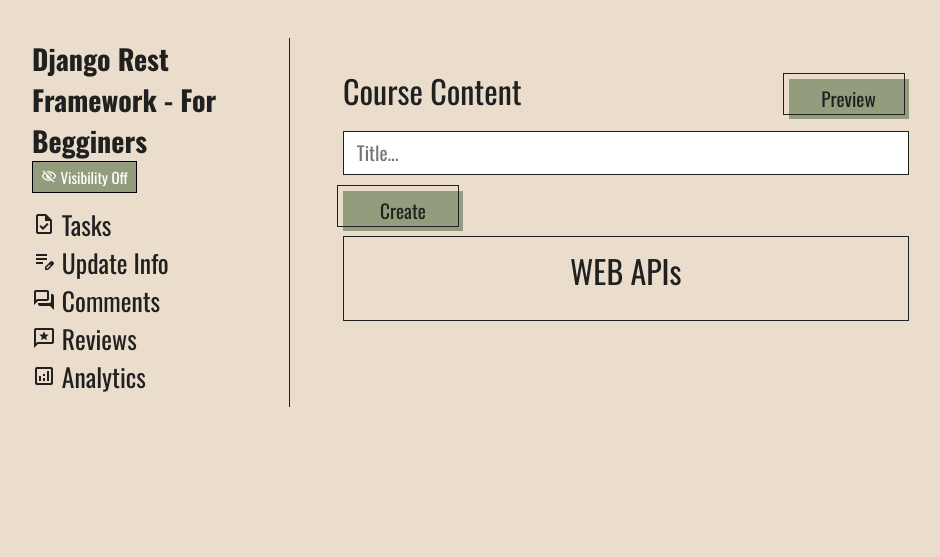
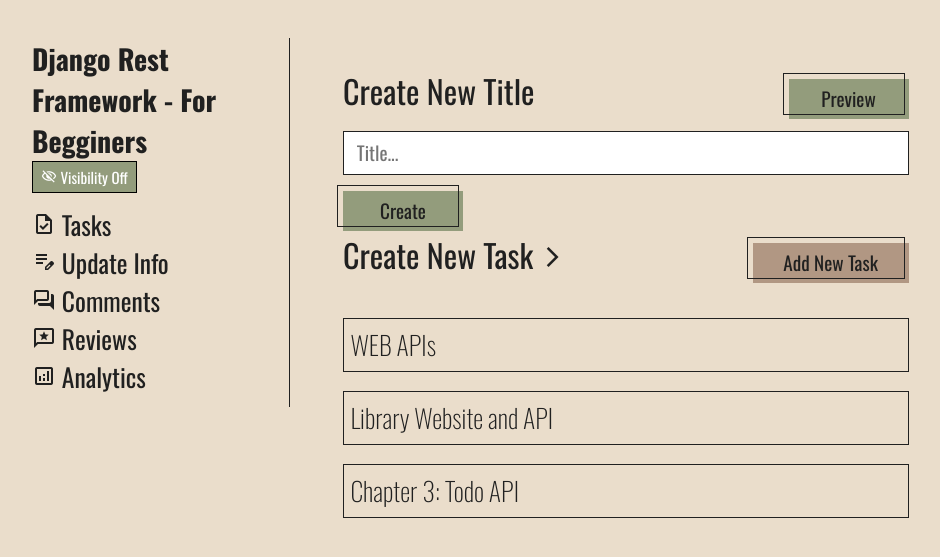
Before and after one commit to Jaswine/courses-platform, a Django app: a page that uses templates/index.html in a window 1280 px wide. Shown: the part 60-617 px from the top of the page, without its empty margins (30-970 px from the left). Run offline with Django 4.2, Linux system fonts and the light colour scheme; data comes from the database, SQL or seed files in the repository.

Commit message:
14 - Now U can add Title & Tasks, but i think i need rewrite it )

```diff
--- a/course/models.py
+++ b/course/models.py
@@ -51,17 +51,6 @@ class Course(models.Model):
     def __str__(self):
         return self.title
 
-#!  ____________TITLE FOR CHAPTER COURSE_____________
-class CourseTitle(models.Model):
-    course = models.ForeignKey(Course, on_delete=models.CASCADE)
-    title = models.CharField(max_length=255)
-    place = models.IntegerField(default=0, blank=True)
-
-    public = models.BooleanField(default=False)
-
-    def __str__(self):
-        return self.title
-
 #! Course Task
 class CourseTask(models.Model):
 
@@ -71,51 +60,47 @@ class CourseTask(models.Model):
         ('test', 'test'),
         ('text','text')
     )
-
-    courseTitle = models.ForeignKey(CourseTitle, on_delete=models.CASCADE)
-    task = models.CharField(max_length=10, choices=TASKSTYPE)
+    course = models.ForeignKey(Course, on_delete=models.CASCADE, default=None)
+    # courseTitle = models.ForeignKey(CourseTitle, on_delete=models.CASCADE)
+    task = models.CharField(max_length=10, choices=TASKSTYPE, blank=True)
     title = models.CharField(max_length=100)
-    description = models.TextField(blank=True)
+    description = models.TextField(blank=True, max_length=500)
 
     video = models.FileField(upload_to='videos', blank=True, null=True)
     body = models.TextField(blank=True, null=True)
     codeAnswer = models.TextField(blank=True, null=True)
     text = models.TextField(blank=True, null=True)
 
-    place = models.IntegerField(default=0, blank=True) #! FOR SORTING
-
     public = models.BooleanField(default=False)
 
     @classmethod
-    def video_task(cls, title, description, video, public, place):
+    def video_task(cls, title, description, video, public):
         return CourseTask.objects.create(
             task = "video",
             title = title,
             description = description,
             video = video,
             public = public,
-            place = place
         )
 
     @classmethod
-    def code_task(cls, title, description, codeAnswer, public, place):
+    def code_task(cls, title, description, codeAnswer, public):
         return CourseTask.objects.create(
             task = 'code',
             title = title,
             description = description,
             codeAnswer = codeAnswer,
             public = public,
-            place = place
         )
 
     @classmethod
-    def article_task(cls, title, description, public, place):
+    def article_task(cls, title, description, body, public):
         return CourseTask.objects.create(
             task = 'text',
             title = title,
             description = description,
+            body = body,
             public = public,
-            place = place
         )
 
     created = models.DateTimeField(auto_now_add=True)
@@ -123,6 +108,18 @@ class CourseTask(models.Model):
 
     class Meta:
         ordering = ['-updated', '-created']
+
+    def __str__(self):
+        return self.title
+
+#!  ____________TITLE FOR CHAPTER COURSE_____________
+class CourseTitle(models.Model):
+    course = models.ForeignKey(Course, on_delete=models.CASCADE)
+    title = models.CharField(max_length=255)
+    place = models.IntegerField(default=0, blank=True)
+    tasks = models.ManyToManyField(CourseTask)
+
+    public = models.BooleanField(default=False)
 
     def __str__(self):
         return self.title
--- a/course/templates/course/create/CreateCourse.html
+++ b/course/templates/course/create/CreateCourse.html
@@ -66,7 +66,7 @@
 </div>
 
 <script>
-    const course_fields = document.querySelectorAll('.course_field')
+   /* const course_fields = document.querySelectorAll('.course_field')
 
     for (let i = 0; i < course_fields.length; i++) {
         course_fields[i].addEventListener('change', () => {
@@ -83,6 +83,6 @@
         for (let i = 0; i < course_fields.length; i++) {
             course_fields[i].value= localStorage.removeItem(`LocalElement${i}`);
         }
-    })
+    })*/
 </script>
 {% endblock content %}
--- a/course/templates/course/panel/components/TasksPanel.html
+++ b/course/templates/course/panel/components/TasksPanel.html
@@ -1,6 +1,6 @@
 <div class="page__article__form update_course">
     <div class="update__course__header">
-        <h2>Course Content </h2>
+        <h2>Create New Title </h2>
         <a href="{% url 'courses:course' course.slug %}" class="btn">Preview</a>
     </div>
     <form
@@ -16,11 +16,28 @@
             >
             <button type="submit" class="btn">Create</button>
     </form>
+    <div class="update__course__header">
+        <h2>Create New Task
+            <span class="material-symbols-outlined">
+            arrow_forward_ios
+            </span>
+        </h2>
+        <a href="{% url  'courses:create-task' course.slug %}" class="btn btn-delete btn-big">Add New Task</a>
+    </div>
+
     <div class="tasks">
         {% for CourseTitle in CourseTitles  %}
-          <div class="task tag">
-            <h2>{{CourseTitle.title}}</h2>
-            <div></div>
+          <div class="task">
+            <div class="task__title">
+                <span>{{ CourseTitle.title }}</span>
+            </div>
+            <div class="in__task">
+                {% for task in  CourseTitle.CourseTask %}
+                <div class="task__title task__exercises">
+                    <h3>{{ task.title }}</h3>
+                </div>
+                {% endfor %}
+            </div>
           </div>
         {% endfor %}
     </div>
--- a/course/templates/course/panel/components/UpdateInfoPanel.html
+++ b/course/templates/course/panel/components/UpdateInfoPanel.html
@@ -9,7 +9,6 @@
             type="text"
             name="title"
             placeholder="ur title..."
-            id="title"
             class="course_field"
             value="{{course.title}}"
         >
@@ -31,7 +30,6 @@
         <textarea
             name="about"
             placeholder="U need to talk about ur course"
-            id="about"
             class="course_field"
         >{{course.about}}</textarea>
         <label for="">What Are other people will learn on this course?</label>
@@ -39,7 +37,6 @@
             name="WhatAreUWillLearn"
             class="course_field"
             placeholder="What Are other people will learn on this course? "
-            id = "WhatAreUWillLearn"
         >{{course.whatAreUWillLearn}}</textarea>
         <label for="">Task Level</label>
         <select name="level">
@@ -53,7 +50,6 @@
             name="InitialRequirements"
             placeholder="Initial Requirements"
             class="course_field"
-            id = 'InitialRequirements'
             value="{{ course.initialRequirements }}"
         />
         <div class="page__article__form__box">
--- a/course/templates/course/panel/coursePanel.html
+++ b/course/templates/course/panel/coursePanel.html
@@ -66,12 +66,15 @@
         </div>
 
         <div class="profile__body__right">
+
             {% if page == 'TasksPanel' %}
                 {% include "course/panel/components/TasksPanel.html" %}
+            {% elif page == 'UpdateInfoPanel' %}
+                {% include "course/panel/components/UpdateInfoPanel.html" %}
+            {% elif page == 'create_task' %}
+                {% include "course/panel/components/CreateTask.html" %}
             {% endif %}
-            {% if page == 'UpdateInfoPanel' %}
-                {% include "course/panel/components/UpdateInfoPanel.html" %}
-            {% endif %}
+
         </div>
     </div>
 </div>
--- a/course/urls.py
+++ b/course/urls.py
@@ -12,5 +12,5 @@ urlpatterns = [
     #Panel
     path('courses/<str:slug>/tasks-panel', views.TasksPanel, name='tasks-panel'),
     path('courses/<str:slug>/update-info-panel', views.updateInfoPanel, name='update-info-panel'),
-
+    path('courses/<str:slug>/update-info-panel/create-task', views.createTask, name='create-task'),
 ]
--- a/course/views.py
+++ b/course/views.py
@@ -21,7 +21,7 @@ def createCourse(request):
     courses = Course.objects.all()
 
     if request.method == 'POST':
-        title = request.POST.get('title')
+        title = request.POST['title']
         slug = "-".join(title.lower().split(' '))
         user = request.user
         image = request.FILES.get('image', None)
@@ -30,8 +30,6 @@ def createCourse(request):
         whatAreUWillLearn = request.POST.get('WhatAreUWillLearn')
         level = request.POST.get('level')
         initialRequirements = request.POST.get('InitialRequirements')
-
-        print(title)
 
         validated = True
 
@@ -70,10 +68,10 @@ def createCourse(request):
             print("Post Has Been Created")
 
             form.save()
-            return redirect('profile/'+str(request.user.username)+'courses')
+            return redirect('profile/'+str(request.user.username)+'/courses')
         else:
             messages.error(request, 'This article already exists')
-            print("Post doesn't created")
+            print("Post doesn't create")
 
     context = {'tags': tags}
     return render(request, 'course/create/CreateCourse.html', context)
@@ -158,7 +156,9 @@ def updateInfoPanel(request, slug):
 def TasksPanel(request, slug):
     page = 'TasksPanel'
     course = Course.objects.get(slug=slug)
-    CourseTitles = CourseTitle.objects.all()
+    CourseTitles = CourseTitle.objects.filter(course=course)
+
+
 
     if request.method == 'POST':
         title = request.POST.get('title')
@@ -176,3 +176,56 @@ def TasksPanel(request, slug):
 
     context = {'page': page, 'course': course, 'CourseTitles': CourseTitles}
     return render(request, 'course/panel/coursePanel.html', context)
+
+def createTask(request, slug):
+    page = 'create_task'
+    course = Course.objects.get(slug=slug)
+    CourseTitles = CourseTitle.objects.filter(course =course)
+
+    if request.method == 'POST':
+        title = request.POST.get('title')
+        description = request.POST.get('description')
+        course_title = request.POST.get('course_title')
+        tag = request.POST.get('tag')
+        public = True
+
+
+        validated = True
+
+        if len(title) < 4:
+            validated = False
+            messages.error(request, 'Title must be at least 4 characters')
+
+        if course_title == None or course_title == '':
+            validated = False
+            messages.error(request, 'Course Title is None')
+
+        if course == None or course == '':
+            validated = False
+            messages.error(request, 'Course is None')
+
+        if tag == None or tag == '':
+            validated = False
+            messages.error(request, 'Tag is None')
+
+        if tag == 'text':
+            body = request.POST.get('body')
+
+            if validated:
+                if request.method == 'POST':
+                    form = CourseTask.objects.create(
+                        course = course,
+                        courseTitle = CourseTitle.objects.get(id=course_title),
+                        title = title,
+                        description = description,
+                        body = body,
+                        public = public
+                    )
+                    form.save()
+                    return redirect('courses:tasks-panel', course.slug)
+
+        elif tag == 'video':
+            video = request.POST.get('video')
+
+    context = {'page': page, 'course': course, 'CourseTitles': CourseTitles}
+    return render(request, 'course/panel/coursePanel.html', context)
--- a/templates/index.html
+++ b/templates/index.html
@@ -675,6 +675,7 @@
             min-height: 300px;
             height: 100%;
             max-height: 600px;
+            margin-bottom: .2rem;
         }
         /* select */
         select {
@@ -971,13 +972,45 @@
             align-items: center;
             flex-direction: column;
             width: 100%;
+            margin: 3% 0;
         }
         .task {
-
             width: 100%;
-
+            margin: .4rem 0 .8rem;
         }
-
+        .task__title {
+            border: 1px solid var(--primary);
+            width: 100%;
+            padding: .4rem;
+        }
+        .task__title span {
+            font-size: 26px;
+            font-weight: 200;
+        }
+        .in__task {
+            width: 100%;
+            display: flex;
+            justify-content: flex-end;
+            align-items: flex-end;
+            flex-direction: column;
+        }
+        .task__exercises {
+            max-width: 90%;
+            padding: .8rem;
+            display: flex;
+            justify-content: flex-end;
+            align-items: center;
+        }
+        .btn-big{
+            max-width: 200px;
+            width: 200px;
+        }
+        .display_none {
+            display: none;
+        }
+        #other__fields {
+            width: 100%;
+        }
     </style>
 </body>
 </html>
```
Also changed, not shown: course/templates/course/panel/components/CreateTask.html (added, +63 -0 lines), course/migrations/0005_alter_coursetask_task.py (added), course/migrations/0006_remove_coursetask_place.py (added), course/migrations/0007_alter_coursetask_description.py (added), course/migrations/0008_coursetask_course.py (added), db.sqlite3, static/media/courses/pexels-bibek-ghosh-14553706_Ac0YwWF.jpg (added).
